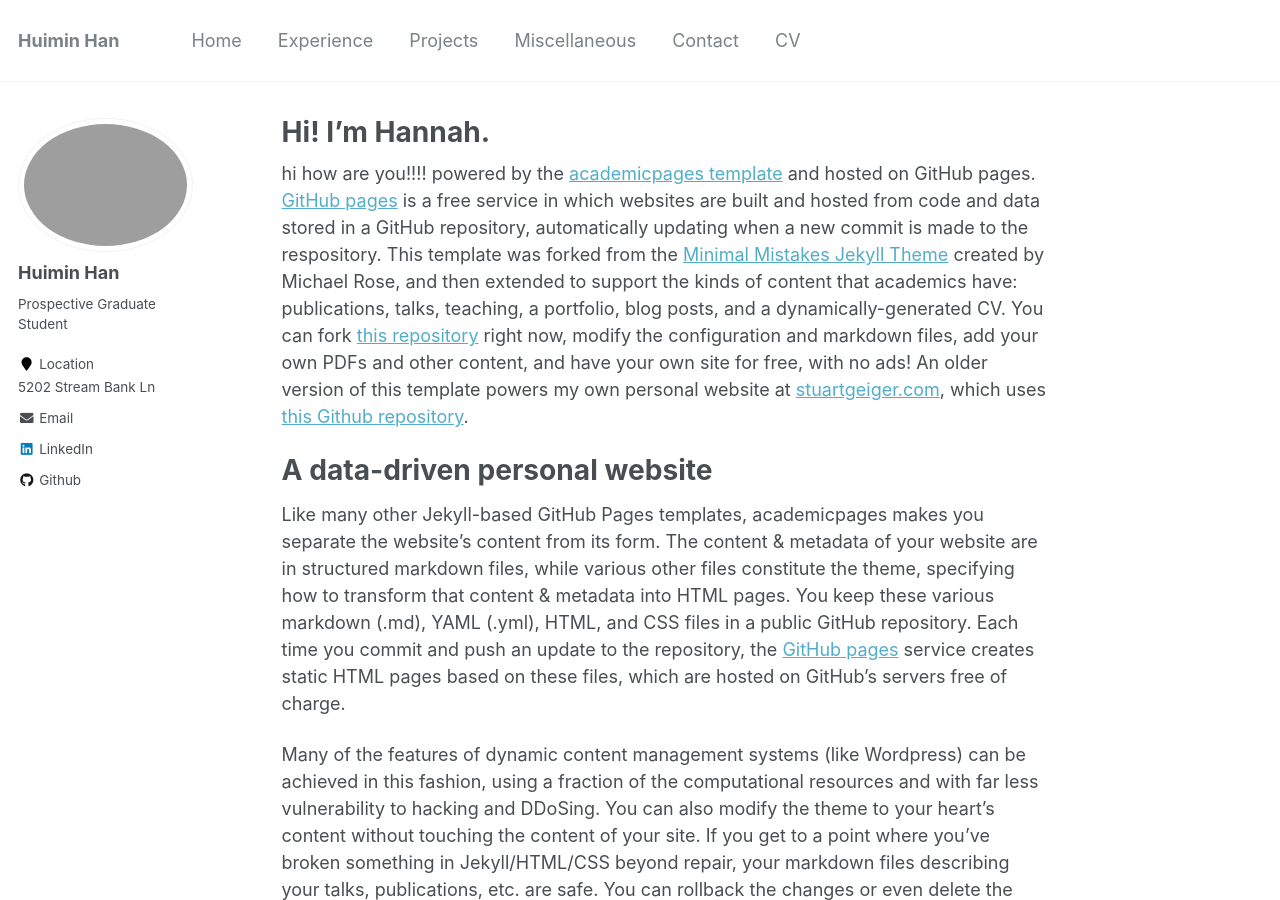
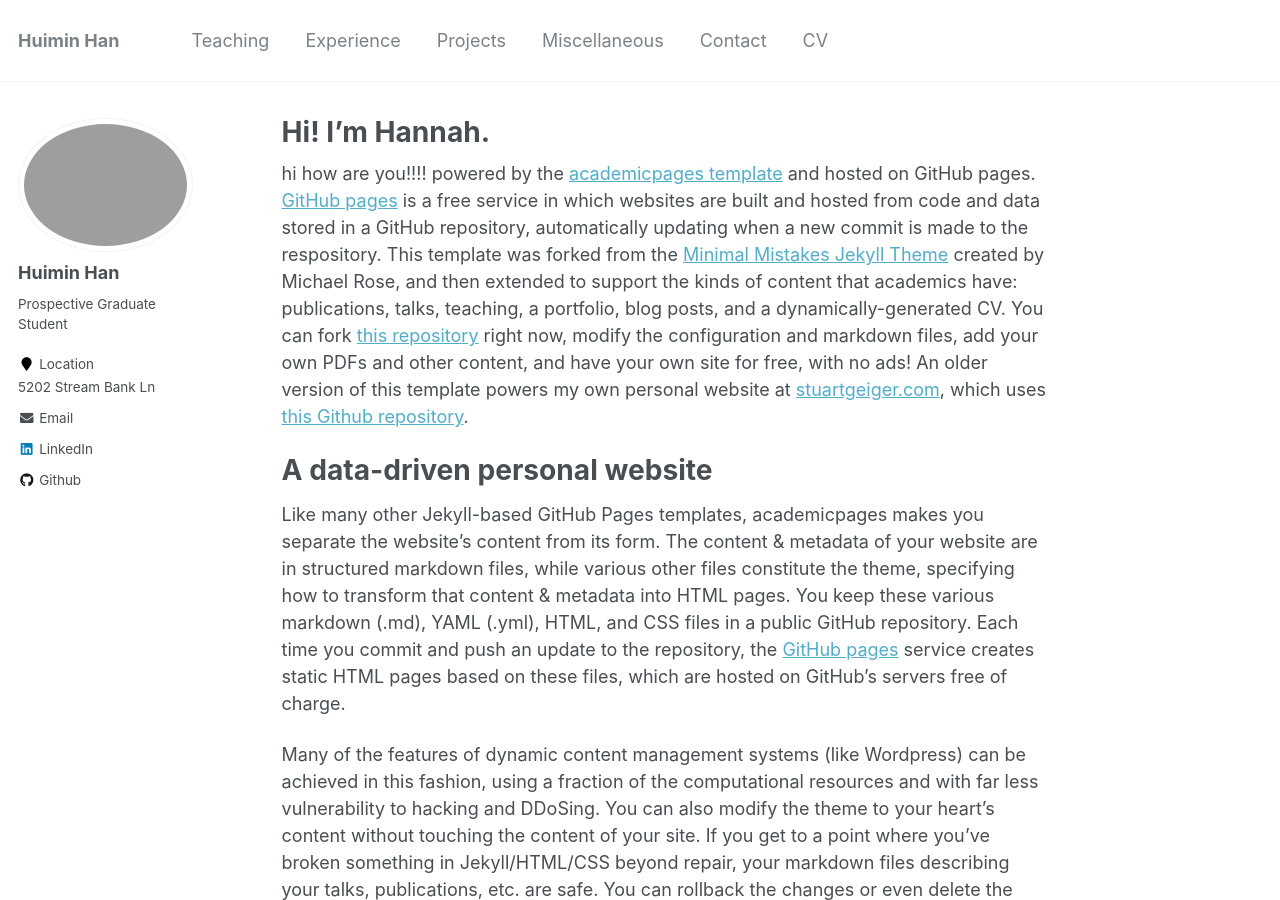
Before and after one commit to HannahHan3/HannahHan3.github.io, a Jekyll site: the page built from _pages/about.md, in a window 1280 px wide and 900 px high. Built offline with Jekyll 4.4.1, drawn with Linux system fonts in a browser that asks for light colours.

Commit message:
Update navigation.yml

```diff
--- a/_data/navigation.yml
+++ b/_data/navigation.yml
@@ -1,7 +1,7 @@
 # main links links
 main:
-  - title: "Home"
-    url: /home/
+  - title: "Teaching"
+    url: /teaching/
 
   - title: "Experience"
     url: /experience/
```
